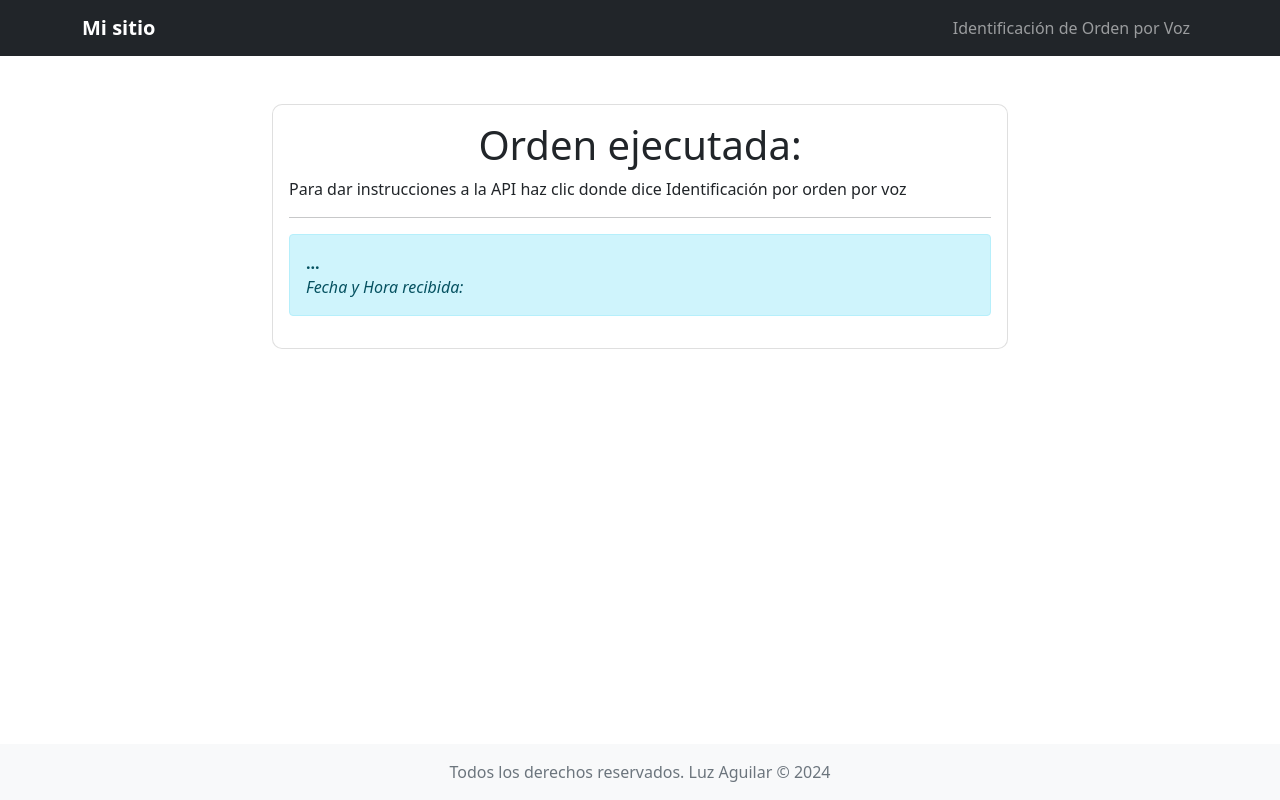
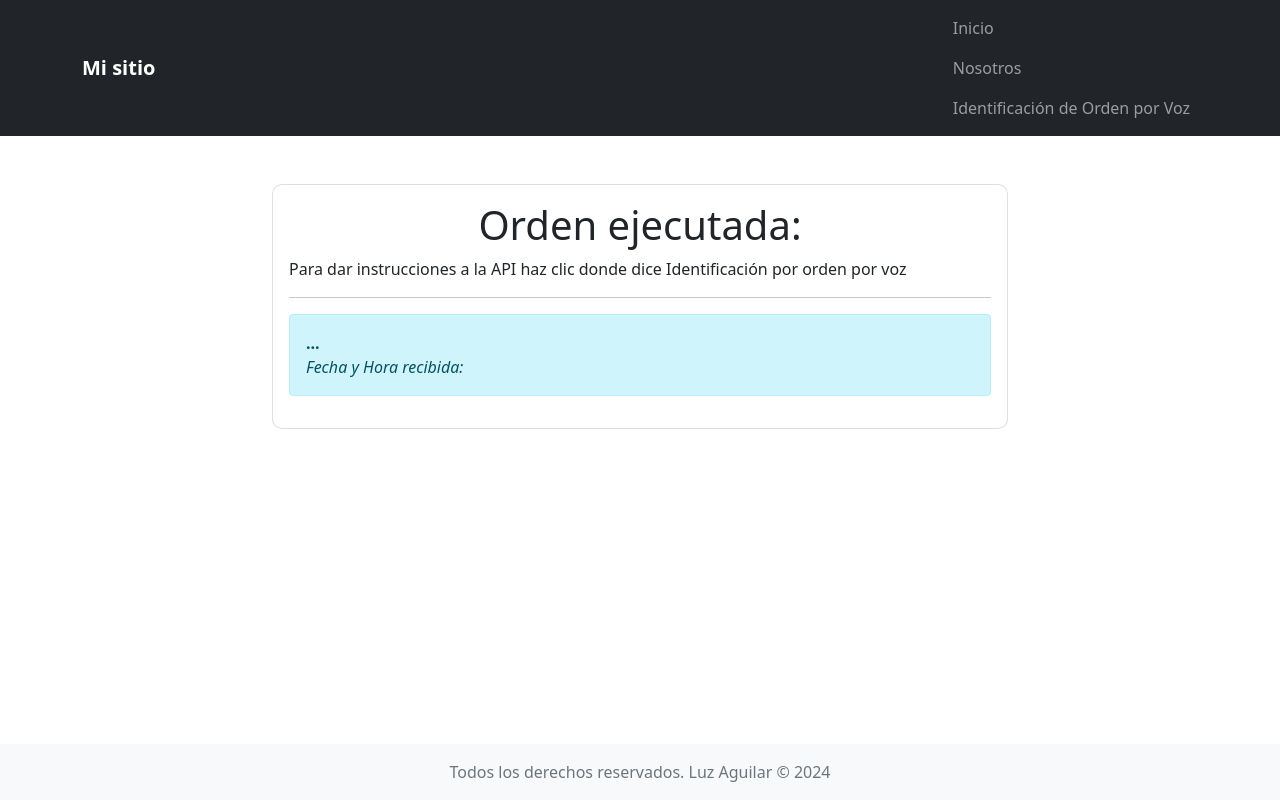
Before and after one commit to LuzDelCarmenAguilarAngeles/web-app-voice-2.2, a plain HTML site: page web-app-voice-git-main/app-ihc-remote/index.html in a window 1280 px wide. Drawn offline with nearby package versions, Linux system fonts and the light colour scheme; no server answers.

Commit message:
Update index.html

```diff
--- a/web-app-voice-git-main/app-ihc-remote/index.html
+++ b/web-app-voice-git-main/app-ihc-remote/index.html
@@ -38,6 +38,8 @@
                 <div class="collapse navbar-collapse" id="navbarNav">
                     <ul class="navbar-nav ms-auto">
                         <li class="nav-item">
+                            <a class="nav-link" >Inicio</a>
+                            <a class="nav-link" >Nosotros</a>
                             <a class="nav-link" href="https://luzdelcarmenaguilarangeles.github.io/web-app-voice-activity/">Identificación de Orden por Voz</a>
                         </li>
                     </ul>
```
